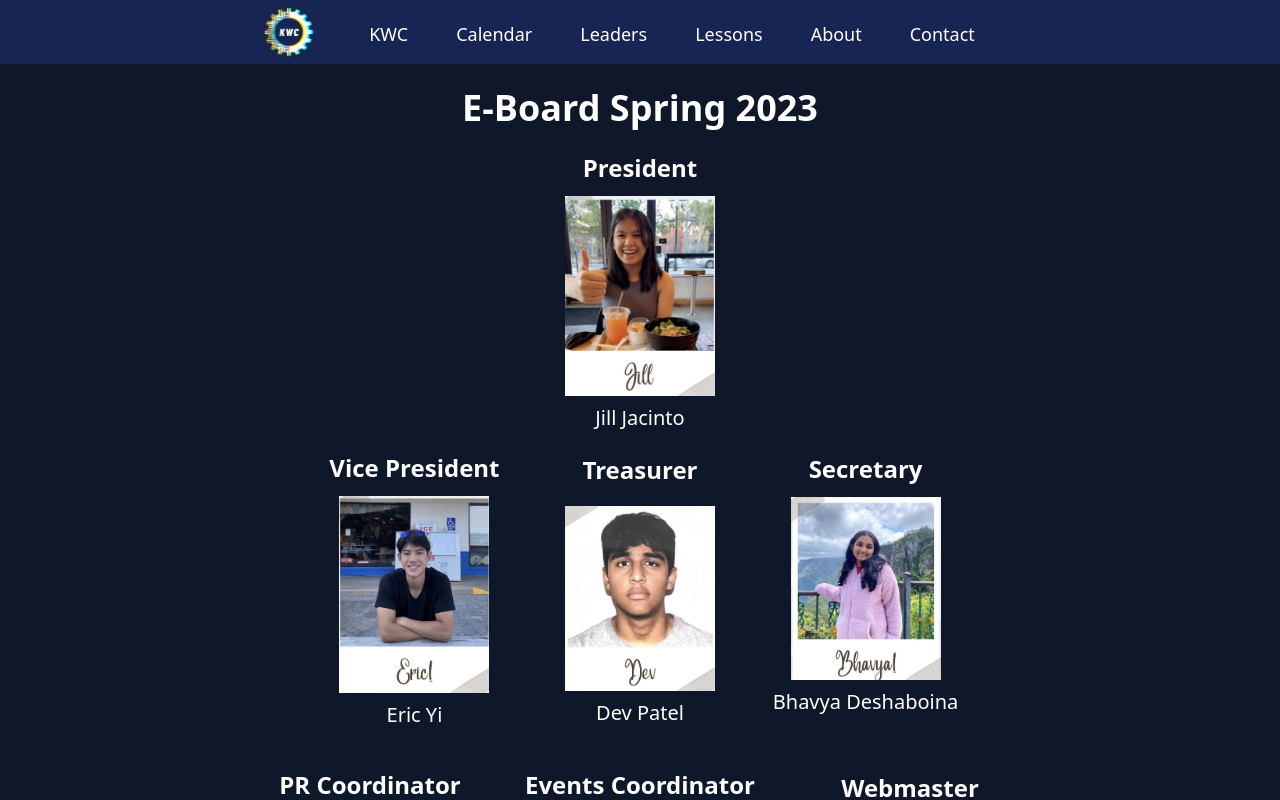
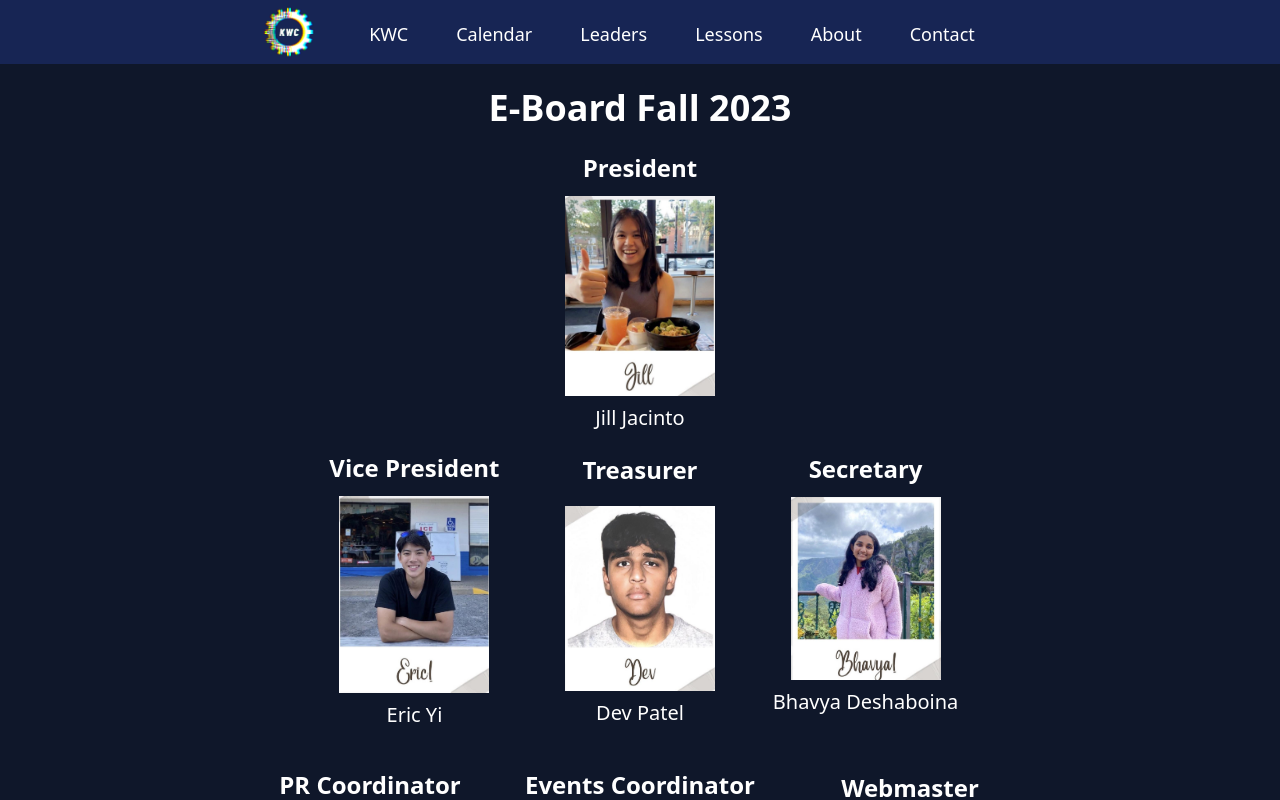
Before and after one commit to kwc-site/main-site, a Next.js app in the folder kwcsite/: page /leaders in a window 1280 px wide. Shown: the top 800 px of the page. Built offline with nearby package versions, Linux system fonts and the light colour scheme.

Commit message:
Modified Leader page to Fall 2023

```diff
--- a/kwcsite/src/pages/leaders.js
+++ b/kwcsite/src/pages/leaders.js
@@ -4,7 +4,7 @@ import Image from "next/image";
 function leaders() {
   return (
     <div className="flex flex-col items-center text-white w-full">
-      <h1 className="text-4xl font-bold mb-6 mt-6">E-Board Spring 2023</h1>
+      <h1 className="text-4xl font-bold mb-6 mt-6">E-Board Fall 2023</h1>
       <div className="justify-center">
         <div className="flex flex-col items-center">
           <h1 className="text-2xl font-bold mb-3">President</h1>
```
